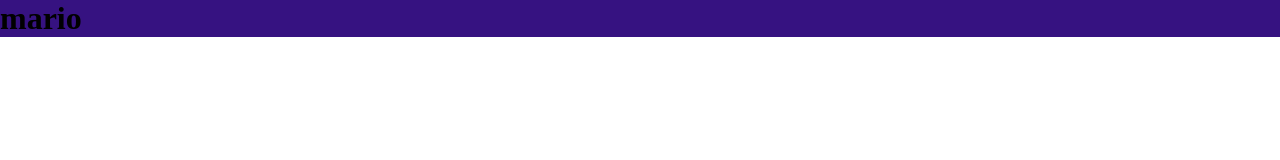
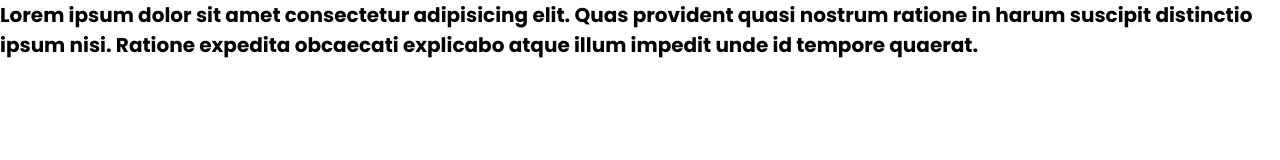
Before and after one commit to MarioMilosevic/Dev-Test-Page, a website built with Vite: page index.html in a window 1280 px wide. Built offline with nearby package versions, Linux system fonts and the light colour scheme.

Commit message:
Add popins and nunito fonts

```diff
--- a/index.html
+++ b/index.html
@@ -1,15 +1,30 @@
-<!doctype html>
+<!DOCTYPE html>
 <html lang="en">
   <head>
     <meta charset="UTF-8" />
     <link rel="icon" type="image/svg+xml" href="/vite.svg" />
     <meta name="viewport" content="width=device-width, initial-scale=1.0" />
     <title>Dev Test Page</title>
+    <link rel="preconnect" href="https://fonts.googleapis.com" />
+    <link rel="preconnect" href="https://fonts.gstatic.com" crossorigin />
+    <link
+      href="https://fonts.googleapis.com/css2?family=Poppins:ital,wght@0,100;0,200;0,300;0,400;0,500;0,600;0,700;0,800;0,900;1,100;1,200;1,300;1,400;1,500;1,600;1,700;1,800;1,900&display=swap"
+      rel="stylesheet"
+    />
+    <link rel="preconnect" href="https://fonts.googleapis.com" />
+    <link rel="preconnect" href="https://fonts.gstatic.com" crossorigin />
+    <link
+      href="https://fonts.googleapis.com/css2?family=Nunito:ital,wght@0,200..1000;1,200..1000&display=swap"
+      rel="stylesheet"
+    />
   </head>
   <body>
     <div id="app">
-      <h1 class="mario">
-        mario
+      <h1>
+        Lorem ipsum dolor sit amet consectetur adipisicing elit. Quas provident
+        quasi nostrum ratione in harum suscipit distinctio ipsum nisi. Ratione
+        expedita obcaecati explicabo atque illum impedit unde id tempore
+        quaerat.
       </h1>
     </div>
     <script type="module" src="/main.js"></script>
--- a/sass/abstracts/_variables.scss
+++ b/sass/abstracts/_variables.scss
@@ -1 +1,2 @@
-// odje idu varijable boja i ostalo
+// Font
+// $CTA :
--- a/sass/base/_base.scss
+++ b/sass/base/_base.scss
@@ -1 +1,10 @@
 // reset html body
+
+body {
+    .poppins-light {
+  font-family: "Poppins", sans-serif;
+  font-weight: 300;
+  font-style: normal;
+}
+
+}
--- a/sass/base/_typography.scss
+++ b/sass/base/_typography.scss
@@ -1,2 +1,10 @@
 // vezano za tekst izgled teksta
 // cak i body a u body ostavim ostale stvari
+html {
+  font-size: 62.5%;
+}
+
+body {
+  font-family: "Poppins", sans-serif;
+  font-weight: 300;
+}
```
Also changed, not shown: main.js (+0 -24 lines).
